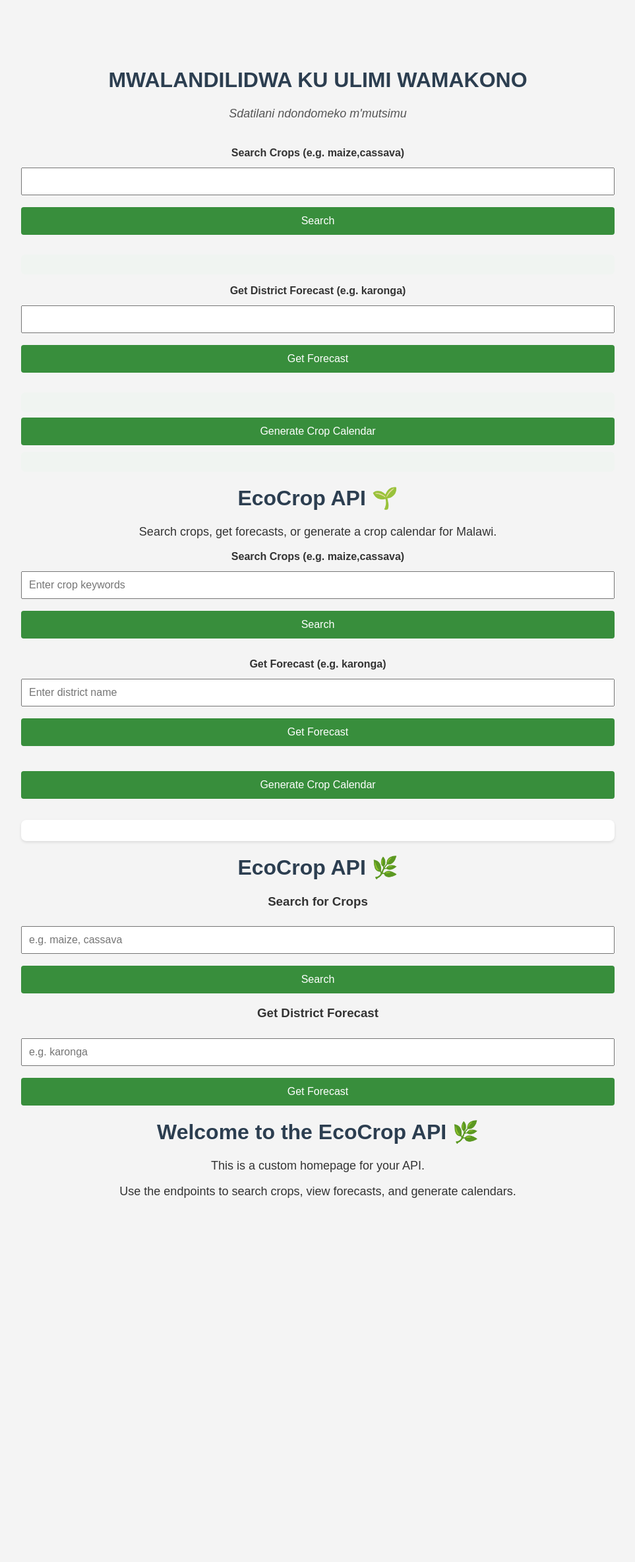
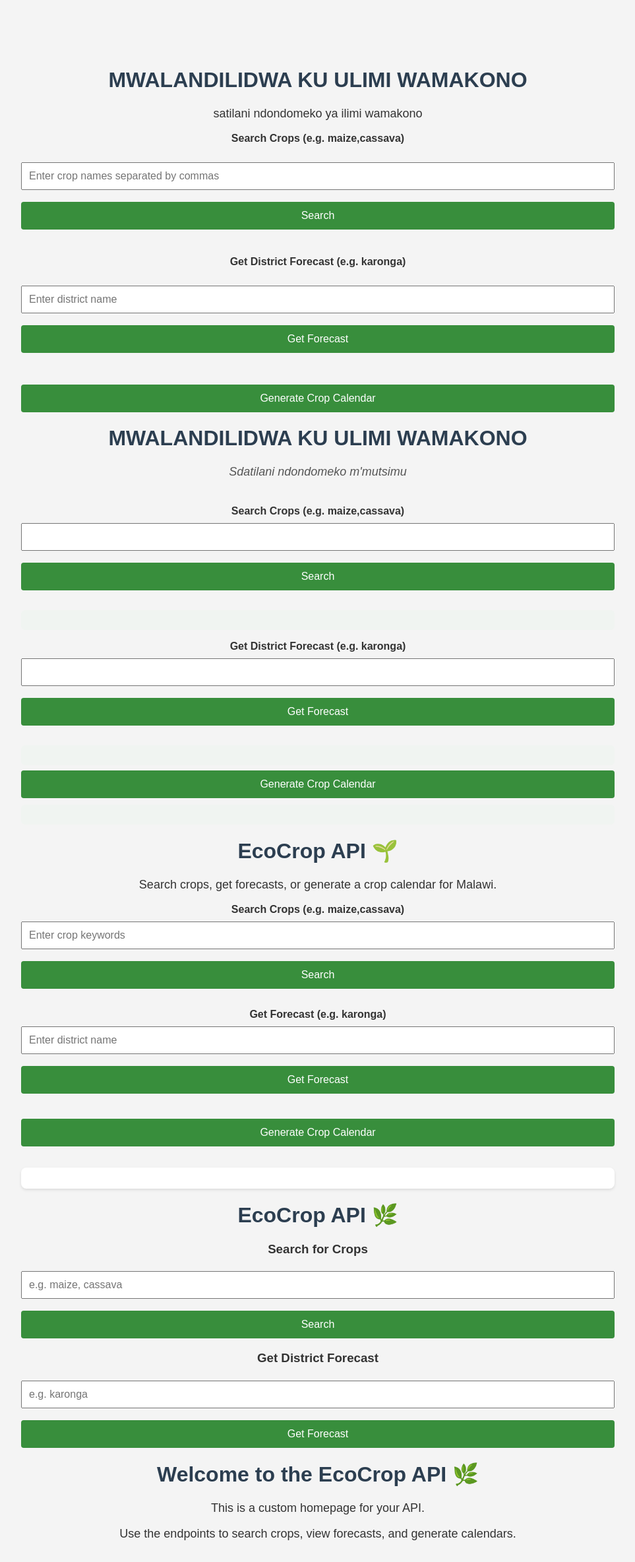
Before and after one commit to sytonmphaka/crop_api_project, a FastAPI app: page / in a window 1280 px wide. Shown: the whole page at 66% size, without its empty margins (0-963 px from the left). Before the commit the page ends 1816 px from the top, so only its background shows below. Run offline with FastAPI, Linux system fonts and the light colour scheme.

Commit message:
Enhance EcoCrop API: UI improvements, calendar advice, improved forecasts, static file serving

```diff
--- a/app.py
+++ b/app.py
@@ -43,16 +43,25 @@ def search_crops(keywords: str = Query(..., description="Comma-separated crop na
     return {
         "searched_crops": crop_list,
         "summary": summaries,
-        "note": "Results saved in 'results/searched_crops_summary.csv'" if all_matches else "No crop results saved."
+        "note": "Summaries generated from EcoCrop database."
     }
 
 @app.get("/forecast/")
 def get_district_forecast(district: str = Query(..., description="Enter a Malawi district name, e.g. karonga, mzimba")):
     try:
-        forecast = processor.fetch_district_forecast_text(district)
+        # Fetch raw forecast (loads PDF text)
+        _ = processor.fetch_district_forecast_text(district)
+
+        # Generate human-readable calendar summary and advice
+        readable_data = processor.generate_readable_calendar_advice()
+
+        # Return plain strings (no nested dict) for easy frontend handling
         return {
             "district": district.title(),
-            "forecast_summary": forecast
+            "forecast_summary": readable_data["summary"],
+            "advice_header": readable_data["advice_header"],
+            "advice_text": readable_data["advice_text"],
+            "farmer_action": readable_data["farmer_action"]
         }
     except Exception as e:
         return {
@@ -63,16 +72,15 @@ def get_district_forecast(district: str = Query(..., description="Enter a Malawi
 @app.get("/calendar/")
 def generate_calendar():
     try:
-        calendar_df = processor.generate_crop_calendar()
-        output_dir = os.path.join(os.path.dirname(__file__), 'results')
-        os.makedirs(output_dir, exist_ok=True)
-        filename = f"{processor.selected_crop_data['COMNAME'].lower()}_calendar.csv"
-        output_path = os.path.join(output_dir, filename)
-        calendar_df.to_csv(output_path, index=False)
+        df = processor.generate_crop_calendar()
+        calendar_preview = df.head(6).to_dict(orient='records')
+        saved_to = os.path.join('results', f"{processor.selected_crop_data['COMNAME']}_calendar.csv")
         return {
-            "message": f"Calendar for {processor.selected_crop_data['COMNAME'].title()} in {processor.selected_district_forecast['district'].title()} has been generated.",
-            "calendar_preview": calendar_df.head(12).to_dict(orient="records"),
-            "saved_to": f"/results/{filename}"
+            "message": f"Calendar generated for {processor.selected_crop_data['COMNAME']}.",
+            "calendar_preview": calendar_preview,
+            "saved_to": "/" + saved_to.replace("\\", "/")
         }
     except Exception as e:
-        return {"error": str(e)}
+        return {
+            "error": str(e)
+        }
--- a/templates/index.html
+++ b/templates/index.html
@@ -1,3 +1,166 @@
+<!DOCTYPE html>
+<html lang="en">
+<head>
+    <meta charset="UTF-8" />
+    <title>MWALANDILIDWA KU ULIMI WAMAKONO</title>
+    <style>
+        body { font-family: Arial, sans-serif; margin: 20px; max-width: 800px; }
+        h1 { text-align: center; }
+        #advice-header { text-align: center; font-weight: bold; margin-top: 20px; margin-bottom: 10px; }
+        .output-section { margin-top: 20px; }
+        .output-paragraph { margin-bottom: 10px; }
+        textarea, input[type=text] { width: 100%; padding: 8px; margin-top: 4px; }
+        button { margin-top: 8px; padding: 8px 16px; }
+    </style>
+</head>
+<body>
+
+<h1>MWALANDILIDWA KU ULIMI WAMAKONO</h1>
+<p style="text-align:center;">satilani ndondomeko ya ilimi wamakono</p>
+
+<!-- Crop Search -->
+<div>
+    <label for="cropInput">Search Crops (e.g. maize,cassava)</label><br/>
+    <input type="text" id="cropInput" placeholder="Enter crop names separated by commas" />
+    <button onclick="searchCrops()">Search</button>
+
+    <div id="cropResults" class="output-section"></div>
+</div>
+
+<!-- District Forecast -->
+<div style="margin-top:40px;">
+    <label for="districtInput">Get District Forecast (e.g. karonga)</label><br/>
+    <input type="text" id="districtInput" placeholder="Enter district name" />
+    <button onclick="getForecast()">Get Forecast</button>
+
+    <div id="forecastResults" class="output-section"></div>
+</div>
+
+<!-- Generate Calendar -->
+<div style="margin-top:40px;">
+    <button onclick="generateCalendar()">Generate Crop Calendar</button>
+
+    <div id="calendarResults" class="output-section"></div>
+</div>
+
+<script>
+async function searchCrops() {
+    const input = document.getElementById('cropInput').value;
+    if (!input) return alert("Please enter crop names.");
+    const res = await fetch(`/search/?keywords=${encodeURIComponent(input)}`);
+    const data = await res.json();
+
+    const container = document.getElementById('cropResults');
+    container.innerHTML = "";
+
+    if (data.summary && data.summary.length) {
+        data.summary.forEach(s => {
+            const p = document.createElement("p");
+            p.className = "output-paragraph";
+            p.textContent = s;
+            container.appendChild(p);
+        });
+    } else {
+        container.textContent = "No results found.";
+    }
+}
+
+async function getForecast() {
+    const input = document.getElementById('districtInput').value;
+    if (!input) return alert("Please enter a district name.");
+    const res = await fetch(`/forecast/?district=${encodeURIComponent(input)}`);
+    const data = await res.json();
+
+    const container = document.getElementById('forecastResults');
+    container.innerHTML = "";
+
+    if (data.error) {
+        container.textContent = "Error: " + data.error;
+        return;
+    }
+
+    // Show forecast summary paragraphs split by '. ' for better readability
+    const summaryParagraphs = data.forecast_summary.split('. ').filter(p => p.trim());
+    summaryParagraphs.forEach(text => {
+        const p = document.createElement("p");
+        p.className = "output-paragraph";
+        p.textContent = text.trim() + (text.endsWith('.') ? '' : '.');
+        container.appendChild(p);
+    });
+
+    // Centered Advice header
+    const adviceHeader = document.createElement("div");
+    adviceHeader.id = "advice-header";
+    adviceHeader.textContent = data.advice_header;
+    container.appendChild(adviceHeader);
+
+    // Advice text
+    const adviceText = document.createElement("p");
+    adviceText.className = "output-paragraph";
+    adviceText.textContent = data.advice_text;
+    container.appendChild(adviceText);
+
+    // Farmer action
+    const actionText = document.createElement("p");
+    actionText.className = "output-paragraph";
+    actionText.textContent = data.farmer_action;
+    container.appendChild(actionText);
+}
+
+async function generateCalendar() {
+    const res = await fetch('/calendar/');
+    const data = await res.json();
+
+    const container = document.getElementById('calendarResults');
+    container.innerHTML = "";
+
+    if (data.error) {
+        container.textContent = "Error: " + data.error;
+        return;
+    }
+
+    const msg = document.createElement("p");
+    msg.textContent = data.message;
+    container.appendChild(msg);
+
+    if (data.calendar_preview) {
+        const table = document.createElement("table");
+        table.border = "1";
+        table.style.width = "100%";
+        const headerRow = document.createElement("tr");
+        Object.keys(data.calendar_preview[0]).forEach(key => {
+            const th = document.createElement("th");
+            th.textContent = key;
+            headerRow.appendChild(th);
+        });
+        table.appendChild(headerRow);
+
+        data.calendar_preview.forEach(row => {
+            const tr = document.createElement("tr");
+            Object.values(row).forEach(val => {
+                const td = document.createElement("td");
+                td.textContent = val;
+                tr.appendChild(td);
+            });
+            table.appendChild(tr);
+        });
+
+        container.appendChild(table);
+
+        // Download link for CSV file
+        const link = document.createElement("a");
+        link.href = data.saved_to;
+        link.download = data.saved_to.split('/').pop();
+        link.textContent = "Download full calendar CSV";
+        link.style.display = "block";
+        link.style.marginTop = "10px";
+        container.appendChild(link);
+    }
+}
+</script>
+
+</body>
+</html>
 <!DOCTYPE html>
 <html lang="en">
 <head>
```
Also changed, not shown: ecocrop/processor.py (+53 -0 lines).
